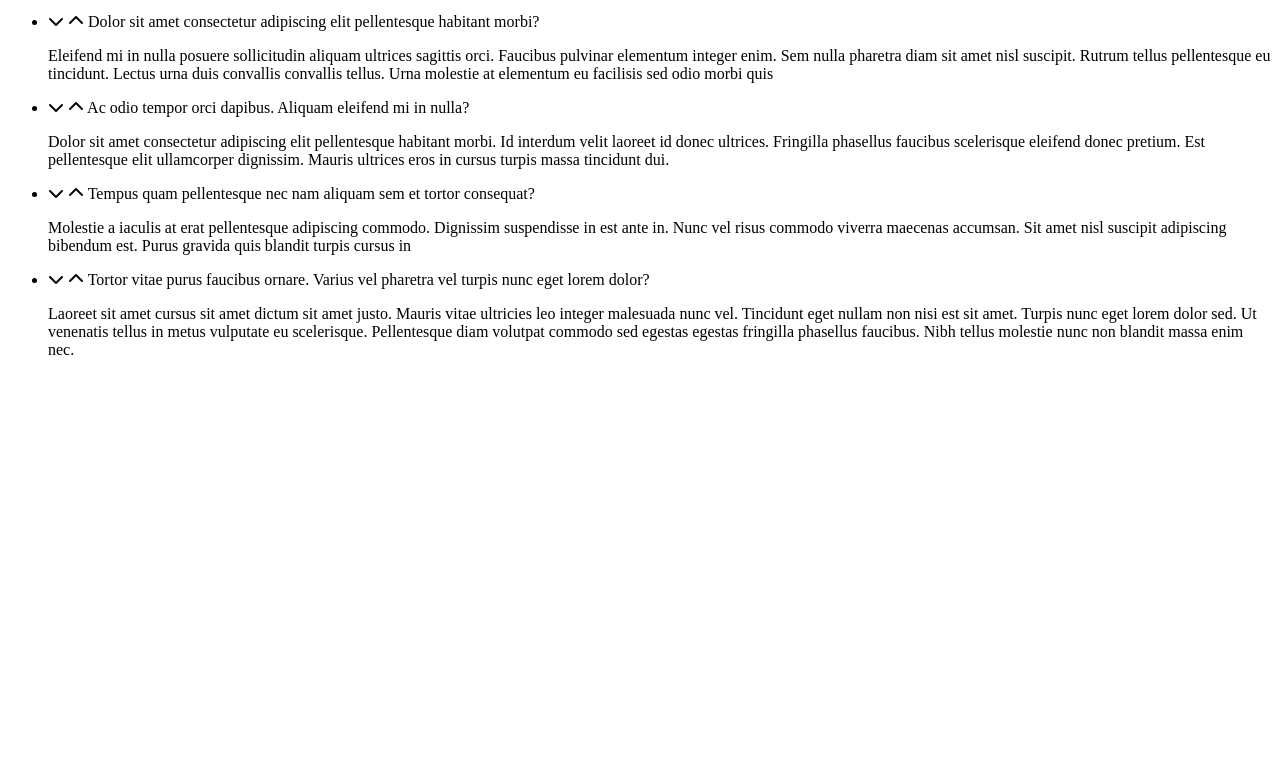
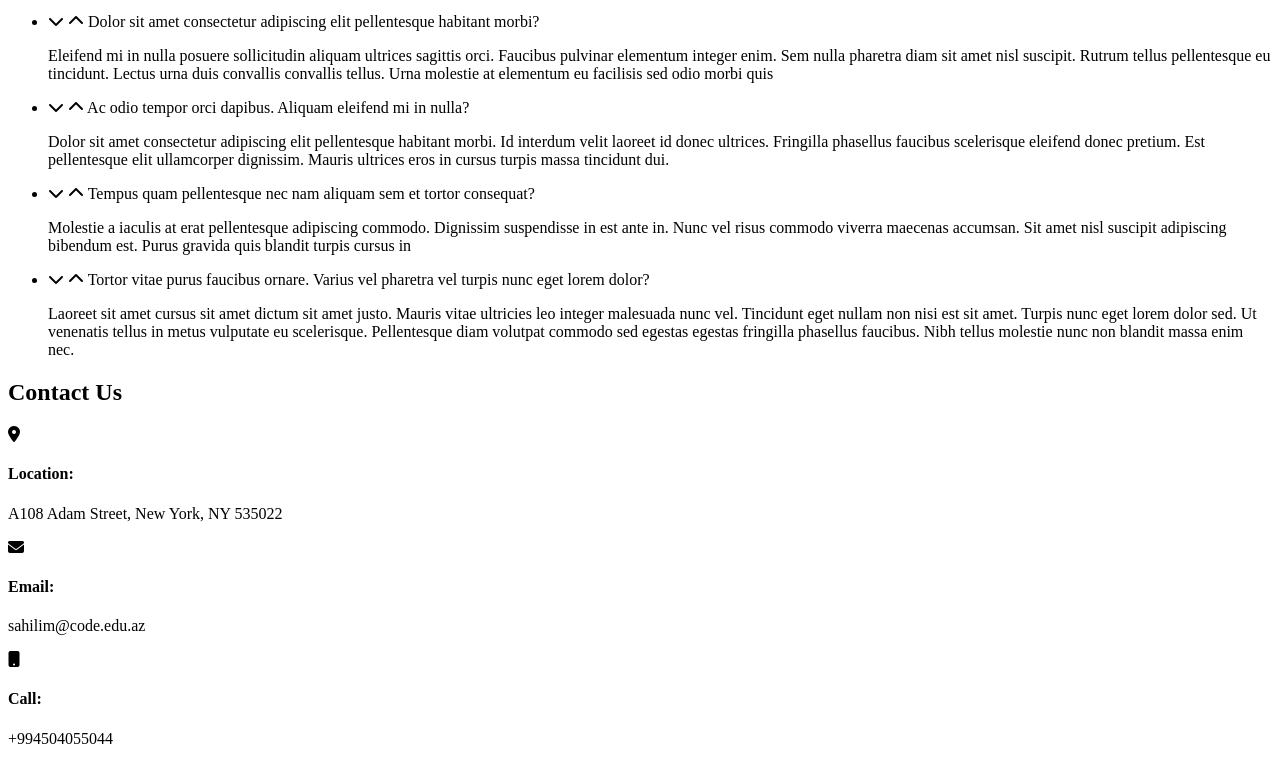
Before and after one commit to SahilMamedov/BOOTSTRAPMADE-HTML-LAYOUT, a plain HTML site: page index.html in a window 1280 px wide. Shown: the part 6784-7545 px from the top of the page. Before the commit the page ends 7159 px from the top, so only its background shows below. Drawn offline with Linux system fonts and the light colour scheme; grey boxes are pictures that could not be loaded.

Commit message:
Feat: Contact Location

```diff
--- a/index.html
+++ b/index.html
@@ -627,8 +627,39 @@
 </div>
 
 </div>
+</section>
+<section id="contact">
+    <div class="container">
+        <div class="section-title">
+<h2>Contact Us</h2>
+        </div>
+        <div class="row">
+<div class="col-aos-animate">
+<div class="info">
+<div class="adress">
+    <i class="fa-solid fa-location-dot"></i>
+    <h4>Location:</h4>
+    <p>A108 Adam Street, New York, NY 535022</p>
+</div>
+<div class="email">
+    <i class="fa-solid fa-envelope"></i>
+    <h4>Email:</h4>
+    <p>sahilim@code.edu.az</p>
+</div>
+<div class="phone">
+    <i class="fa-solid fa-mobile-button"></i>
+    <h4>Call:</h4>
+    <p>+994504055044</p>
+</div>
+<iframe src="https://www.google.com/maps/embed?pb=!1m14!1m8!1m3!1d12097.433213460943!2d-74.0062269!3d40.7101282!3m2!1i1024!2i768!4f13.1!3m3!1m2!1s0x0%3A0xb89d1fe6bc499443!2sDowntown+Conference+Center!5e0!3m2!1smk!2sbg!4v1539943755621" frameborder="0" style="border:0; width: 250px; height: 250px;" allowfullscreen=""></iframe>
+</div>
+</div>
+<div class="col-form">
 
+</div>
 
+        </div>
+    </div>
 </section>
 
 </body>
```
